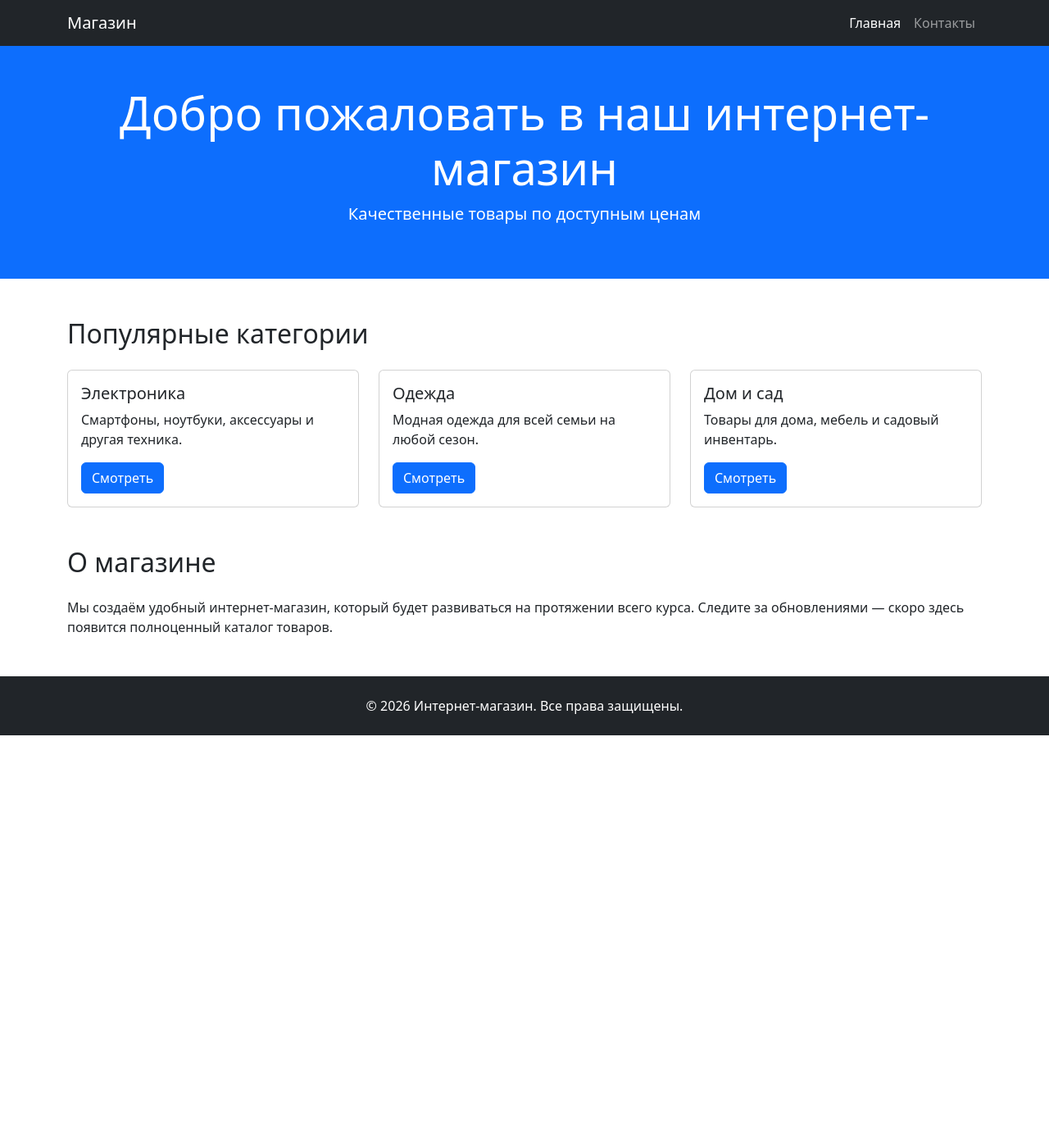
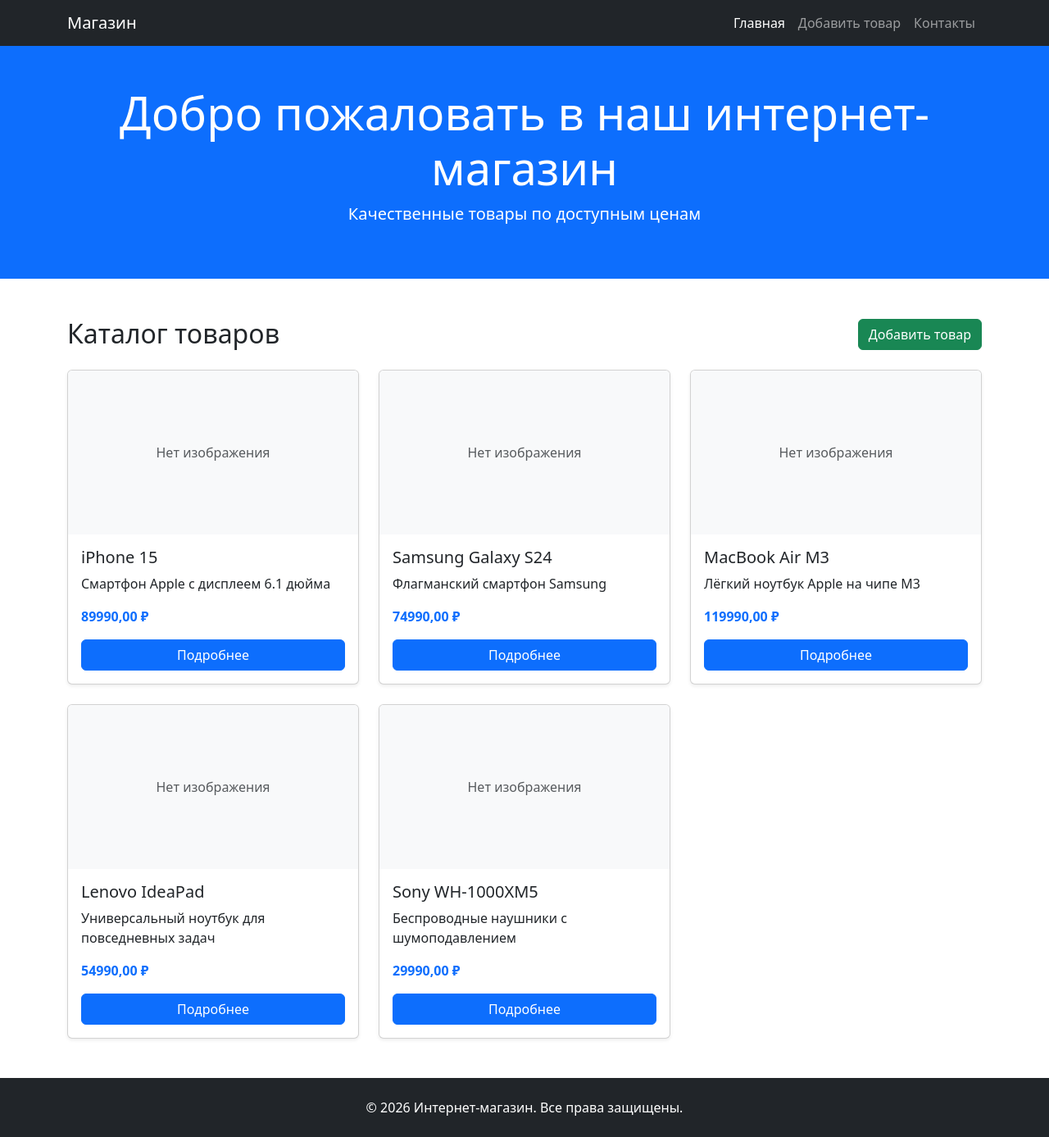
Before and after one commit to AleksandrTul90/django-intro-homework-22, a Django app: page / in a window 1280 px wide. Shown: the whole page at 82% size. Before the commit the page ends 897 px from the top, so only its background shows below. Run offline with Django 5.2, Linux system fonts and the light colour scheme; data comes from the database, SQL or seed files in the repository.

Commit message:
Домашнее задание: шаблонизация Django-приложения.
Добавлены базовый шаблон, каталог товаров, страница товара, форма добавления и пагинация.

Co-authored-by: Cursor <cursoragent@cursor.com>

```diff
--- /dev/null
+++ b/catalog/templates/catalog/base.html
@@ -0,0 +1,33 @@
+<!DOCTYPE html>
+<html lang="ru">
+<head>
+    <meta charset="UTF-8">
+    <meta name="viewport" content="width=device-width, initial-scale=1">
+    <title>{% block title %}Интернет-магазин{% endblock %}</title>
+    <link href="https://cdn.jsdelivr.net/npm/bootstrap@5.3.3/dist/css/bootstrap.min.css" rel="stylesheet"
+          integrity="sha384-QWTKZyjpPEjISv5WaRU9OFeRpok6YctnYmDr5pNlyT2bRjXh0JMhjY6hW+ALEwIH" crossorigin="anonymous">
+    {% block extra_css %}{% endblock %}
+</head>
+<body class="d-flex flex-column min-vh-100">
+<header>
+    {% include 'catalog/includes/menu.html' %}
+</header>
+
+{% block hero %}{% endblock %}
+
+<main class="container my-5 flex-grow-1">
+    {% block content %}{% endblock %}
+</main>
+
+<footer class="bg-dark text-white py-4 mt-auto">
+    <div class="container text-center">
+        <p class="mb-0">&copy; 2026 Интернет-магазин. Все права защищены.</p>
+    </div>
+</footer>
+
+<script src="https://cdn.jsdelivr.net/npm/bootstrap@5.3.3/dist/js/bootstrap.bundle.min.js"
+        integrity="sha384-YvpcrYf0tY3lHB60NNkmXc5s9fDVZLESaAA55NDzOxhy9GkcIdslK1eN7N6jIeHz"
+        crossorigin="anonymous"></script>
+{% block extra_js %}{% endblock %}
+</body>
+</html>
--- a/catalog/templates/catalog/home.html
+++ /dev/null
@@ -1,88 +0,0 @@
-<!DOCTYPE html>
-<html lang="ru">
-<head>
-    <meta charset="UTF-8">
-    <meta name="viewport" content="width=device-width, initial-scale=1">
-    <title>Главная — Интернет-магазин</title>
-    <link href="https://cdn.jsdelivr.net/npm/bootstrap@5.3.3/dist/css/bootstrap.min.css" rel="stylesheet"
-          integrity="sha384-QWTKZyjpPEjISv5WaRU9OFeRpok6YctnYmDr5pNlyT2bRjXh0JMhjY6hW+ALEwIH" crossorigin="anonymous">
-</head>
-<body>
-<nav class="navbar navbar-expand-lg navbar-dark bg-dark">
-    <div class="container">
-        <a class="navbar-brand" href="{% url 'catalog:home' %}">Магазин</a>
-        <button class="navbar-toggler" type="button" data-bs-toggle="collapse" data-bs-target="#navbarNav">
-            <span class="navbar-toggler-icon"></span>
-        </button>
-        <div class="collapse navbar-collapse" id="navbarNav">
-            <ul class="navbar-nav ms-auto">
-                <li class="nav-item">
-                    <a class="nav-link active" href="{% url 'catalog:home' %}">Главная</a>
-                </li>
-                <li class="nav-item">
-                    <a class="nav-link" href="{% url 'catalog:contacts' %}">Контакты</a>
-                </li>
-            </ul>
-        </div>
-    </div>
-</nav>
-
-<header class="bg-primary text-white py-5">
-    <div class="container text-center">
-        <h1 class="display-4">Добро пожаловать в наш интернет-магазин</h1>
-        <p class="lead">Качественные товары по доступным ценам</p>
-    </div>
-</header>
-
-<main class="container my-5">
-    <section class="mb-5">
-        <h2 class="mb-4">Популярные категории</h2>
-        <div class="row g-4">
-            <div class="col-md-4">
-                <div class="card h-100">
-                    <div class="card-body">
-                        <h5 class="card-title">Электроника</h5>
-                        <p class="card-text">Смартфоны, ноутбуки, аксессуары и другая техника.</p>
-                        <a href="#" class="btn btn-primary">Смотреть</a>
-                    </div>
-                </div>
-            </div>
-            <div class="col-md-4">
-                <div class="card h-100">
-                    <div class="card-body">
-                        <h5 class="card-title">Одежда</h5>
-                        <p class="card-text">Модная одежда для всей семьи на любой сезон.</p>
-                        <a href="#" class="btn btn-primary">Смотреть</a>
-                    </div>
-                </div>
-            </div>
-            <div class="col-md-4">
-                <div class="card h-100">
-                    <div class="card-body">
-                        <h5 class="card-title">Дом и сад</h5>
-                        <p class="card-text">Товары для дома, мебель и садовый инвентарь.</p>
-                        <a href="#" class="btn btn-primary">Смотреть</a>
-                    </div>
-                </div>
-            </div>
-        </div>
-    </section>
-
-    <section>
-        <h2 class="mb-4">О магазине</h2>
-        <p>Мы создаём удобный интернет-магазин, который будет развиваться на протяжении всего курса.
-            Следите за обновлениями — скоро здесь появится полноценный каталог товаров.</p>
-    </section>
-</main>
-
-<footer class="bg-dark text-white py-4 mt-auto">
-    <div class="container text-center">
-        <p class="mb-0">&copy; 2026 Интернет-магазин. Все права защищены.</p>
-    </div>
-</footer>
-
-<script src="https://cdn.jsdelivr.net/npm/bootstrap@5.3.3/dist/js/bootstrap.bundle.min.js"
-        integrity="sha384-YvpcrYf0tY3lHB60NNkmXc5s9fDVZLESaAA55NDzOxhy9GkcIdslK1eN7N6jIeHz"
-        crossorigin="anonymous"></script>
-</body>
-</html>
--- /dev/null
+++ b/catalog/templates/catalog/includes/menu.html
@@ -0,0 +1,25 @@
+<nav class="navbar navbar-expand-lg navbar-dark bg-dark">
+    <div class="container">
+        <a class="navbar-brand" href="{% url 'catalog:home' %}">Магазин</a>
+        <button class="navbar-toggler" type="button" data-bs-toggle="collapse" data-bs-target="#navbarNav"
+                aria-controls="navbarNav" aria-expanded="false" aria-label="Переключить навигацию">
+            <span class="navbar-toggler-icon"></span>
+        </button>
+        <div class="collapse navbar-collapse" id="navbarNav">
+            <ul class="navbar-nav ms-auto">
+                <li class="nav-item">
+                    <a class="nav-link{% if request.resolver_match.url_name == 'home' %} active{% endif %}"
+                       href="{% url 'catalog:home' %}">Главная</a>
+                </li>
+                <li class="nav-item">
+                    <a class="nav-link{% if request.resolver_match.url_name == 'product_create' %} active{% endif %}"
+                       href="{% url 'catalog:product_create' %}">Добавить товар</a>
+                </li>
+                <li class="nav-item">
+                    <a class="nav-link{% if request.resolver_match.url_name == 'contacts' %} active{% endif %}"
+                       href="{% url 'catalog:contacts' %}">Контакты</a>
+                </li>
+            </ul>
+        </div>
+    </div>
+</nav>
--- /dev/null
+++ b/catalog/templates/catalog/product_list.html
@@ -0,0 +1,90 @@
+{% extends 'catalog/base.html' %}
+
+{% block title %}Каталог товаров — Интернет-магазин{% endblock %}
+
+{% block hero %}
+<header class="bg-primary text-white py-5">
+    <div class="container text-center">
+        <h1 class="display-4">Добро пожаловать в наш интернет-магазин</h1>
+        <p class="lead">Качественные товары по доступным ценам</p>
+    </div>
+</header>
+{% endblock %}
+
+{% block content %}
+<section>
+    <div class="d-flex justify-content-between align-items-center mb-4">
+        <h2 class="mb-0">Каталог товаров</h2>
+        <a href="{% url 'catalog:product_create' %}" class="btn btn-success">Добавить товар</a>
+    </div>
+
+    {% if products %}
+        <div class="row g-4">
+            {% for product in products %}
+                <div class="col-md-6 col-lg-4">
+                    <div class="card h-100 shadow-sm">
+                        {% if product.image %}
+                            <img src="{{ product.image.url }}" class="card-img-top object-fit-cover"
+                                 alt="{{ product.name }}" style="height: 200px;">
+                        {% else %}
+                            <div class="card-img-top bg-light d-flex align-items-center justify-content-center text-muted"
+                                 style="height: 200px;">
+                                Нет изображения
+                            </div>
+                        {% endif %}
+                        <div class="card-body d-flex flex-column">
+                            <h5 class="card-title">{{ product.name }}</h5>
+                            <p class="card-text flex-grow-1">{{ product.description|truncatechars:100 }}</p>
+                            <p class="fw-bold text-primary mb-3">{{ product.price }} ₽</p>
+                            <a href="{% url 'catalog:product_detail' product.pk %}"
+                               class="btn btn-primary mt-auto">Подробнее</a>
+                        </div>
+                    </div>
+                </div>
+            {% endfor %}
+        </div>
+
+        {% if page_obj.has_other_pages %}
+            <nav class="mt-5" aria-label="Навигация по страницам каталога">
+                <ul class="pagination justify-content-center">
+                    {% if page_obj.has_previous %}
+                        <li class="page-item">
+                            <a class="page-link" href="?page={{ page_obj.previous_page_number }}">Назад</a>
+                        </li>
+                    {% else %}
+                        <li class="page-item disabled">
+                            <span class="page-link">Назад</span>
+                        </li>
+                    {% endif %}
+
+                    {% for num in page_obj.paginator.page_range %}
+                        {% if page_obj.number == num %}
+                            <li class="page-item active" aria-current="page">
+                                <span class="page-link">{{ num }}</span>
+                            </li>
+                        {% elif num > page_obj.number|add:'-3' and num < page_obj.number|add:'3' %}
+                            <li class="page-item">
+                                <a class="page-link" href="?page={{ num }}">{{ num }}</a>
+                            </li>
+                        {% endif %}
+                    {% endfor %}
+
+                    {% if page_obj.has_next %}
+                        <li class="page-item">
+                            <a class="page-link" href="?page={{ page_obj.next_page_number }}">Вперёд</a>
+                        </li>
+                    {% else %}
+                        <li class="page-item disabled">
+                            <span class="page-link">Вперёд</span>
+                        </li>
+                    {% endif %}
+                </ul>
+            </nav>
+        {% endif %}
+    {% else %}
+        <div class="alert alert-info" role="alert">
+            Товары пока не добавлены. <a href="{% url 'catalog:product_create' %}">Добавьте первый товар</a>.
+        </div>
+    {% endif %}
+</section>
+{% endblock %}
--- a/catalog/urls.py
+++ b/catalog/urls.py
@@ -6,5 +6,7 @@ app_name = 'catalog'
 
 urlpatterns = [
     path('', views.home, name='home'),
+    path('products/create/', views.product_create, name='product_create'),
+    path('products/<int:pk>/', views.product_detail, name='product_detail'),
     path('contacts/', views.contacts, name='contacts'),
 ]
--- a/catalog/views.py
+++ b/catalog/views.py
@@ -1,8 +1,40 @@
-from django.shortcuts import render
+from django.core.paginator import Paginator
+from django.shortcuts import get_object_or_404, redirect, render
+
+from catalog.forms import ProductForm
+from catalog.models import Product
 
 
 def home(request):
-    return render(request, 'catalog/home.html')
+    product_list = Product.objects.all()
+    paginator = Paginator(product_list, 6)
+    page_number = request.GET.get('page')
+    page_obj = paginator.get_page(page_number)
+    return render(
+        request,
+        'catalog/product_list.html',
+        {
+            'products': page_obj,
+            'page_obj': page_obj,
+        },
+    )
+
+
+def product_detail(request, pk):
+    product = get_object_or_404(Product, pk=pk)
+    return render(request, 'catalog/product_detail.html', {'product': product})
+
+
+def product_create(request):
+    if request.method == 'POST':
+        form = ProductForm(request.POST, request.FILES)
+        if form.is_valid():
+            form.save()
+            return redirect('catalog:home')
+    else:
+        form = ProductForm()
+
+    return render(request, 'catalog/product_form.html', {'form': form})
 
 
 def contacts(request):
```
Also changed, not shown: catalog/forms.py (added, +21 -0 lines), catalog/templates/catalog/contacts.html (+5 -42 lines), catalog/templates/catalog/product_detail.html (added, +33 -0 lines), catalog/templates/catalog/product_form.html (added, +37 -0 lines).
